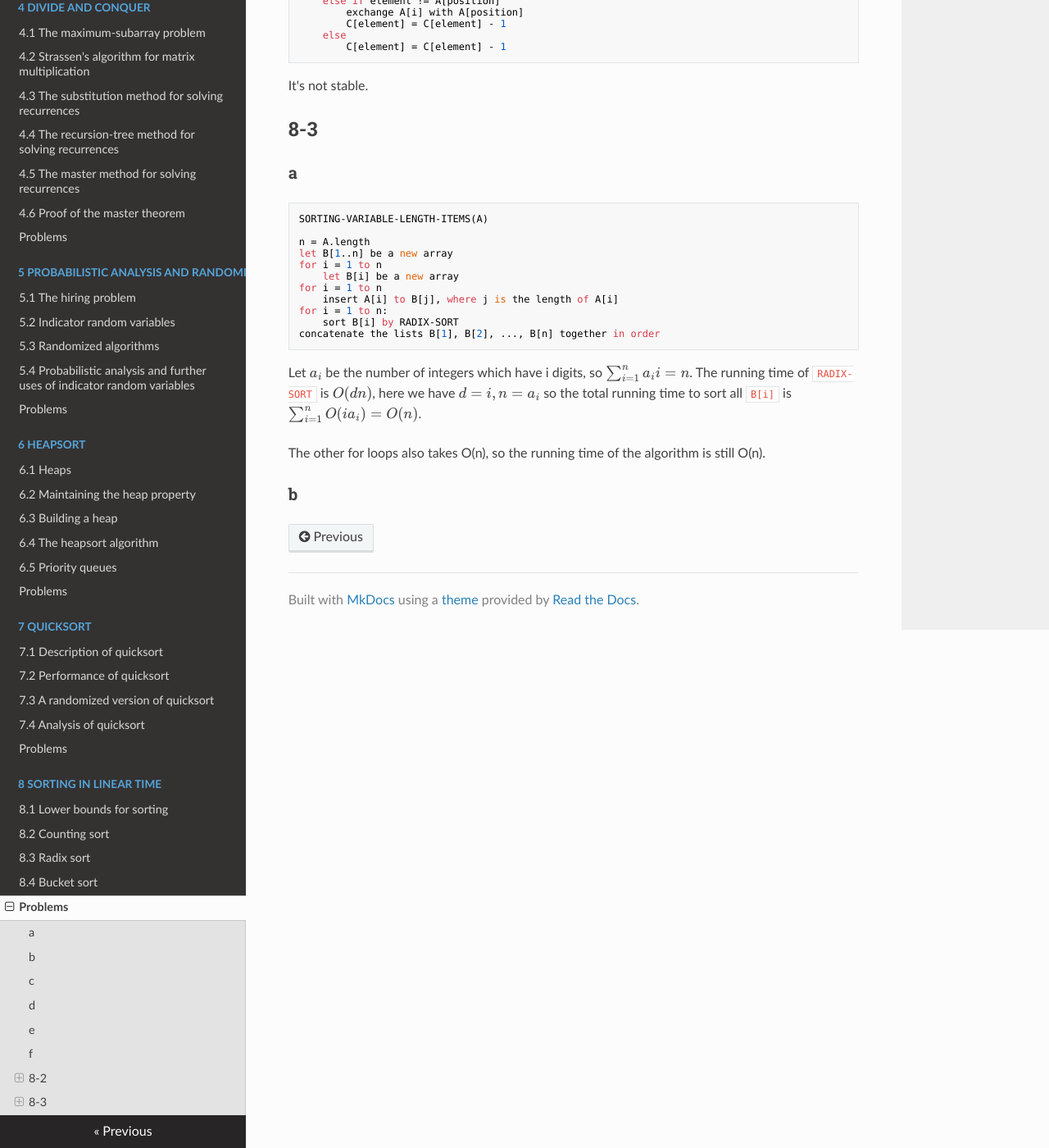
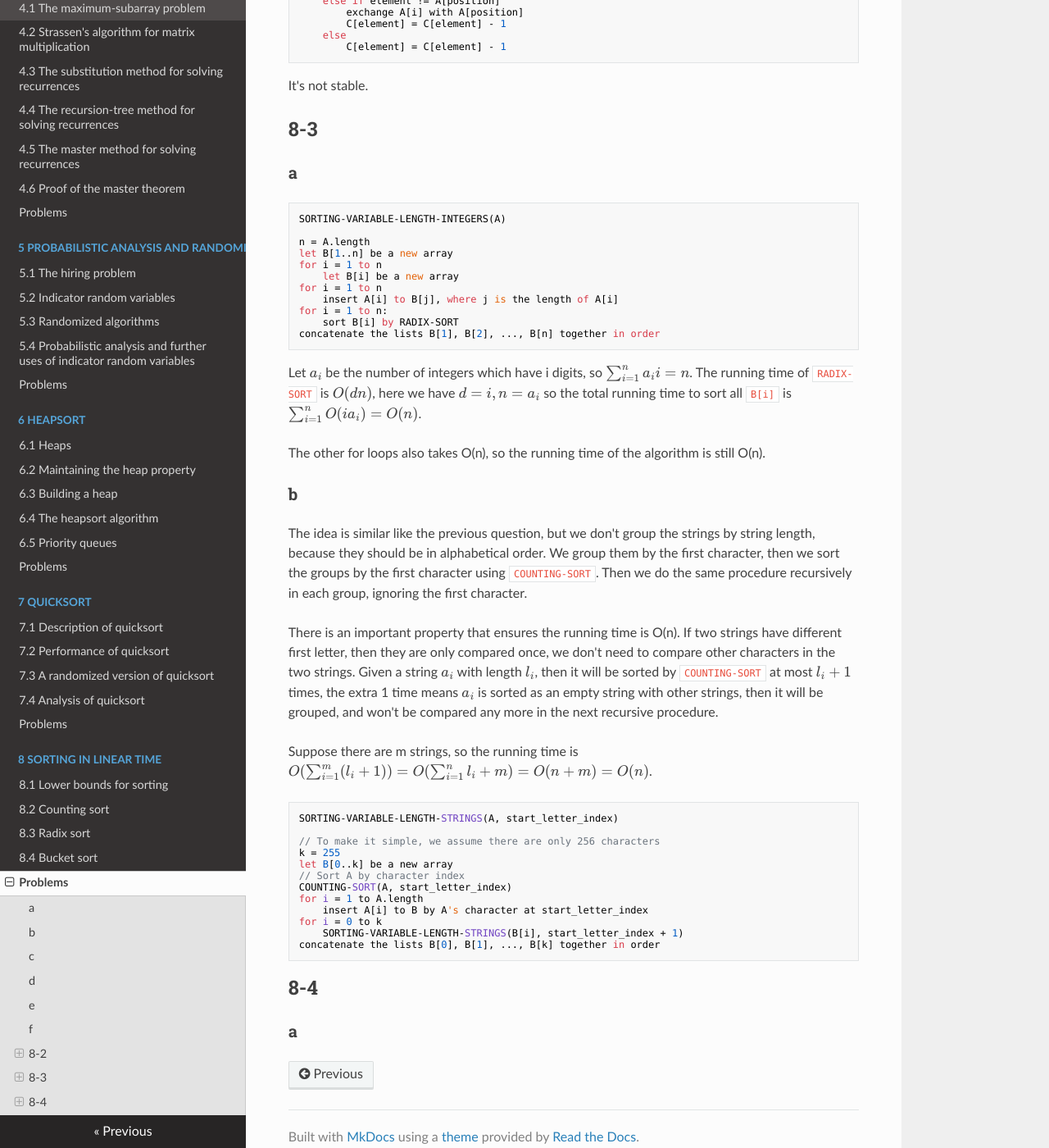
Before and after one commit to Frederick-S/Introduction-to-Algorithms-Notes, an MkDocs documentation site: the page built from docs/8-Sorting-in-Linear-Time/Problems.md, in a window 1280 px wide and 1400 px high, scrolled down 2604 px. Shown: the whole window at 82% size. Built offline with MkDocs 1.6.1, drawn with Linux system fonts in a browser that asks for light colours; nearby versions of some CDN libraries; formulas are drawn with MathJax 3; old or Windows-style settings are respelled for this version of MkDocs.

Commit message:
Update problem 8-4

````diff
--- a/docs/8-Sorting-in-Linear-Time/Problems.md
+++ b/docs/8-Sorting-in-Linear-Time/Problems.md
@@ -108,7 +108,7 @@ It's not stable.
 ## 8-3
 ### a
 ```
-SORTING-VARIABLE-LENGTH-ITEMS(A)
+SORTING-VARIABLE-LENGTH-INTEGERS(A)
 
 n = A.length
 let B[1..n] be a new array
@@ -126,3 +126,26 @@ Let $a_i$ be the number of integers which have i digits, so $\sum_{i = 1}^n{a_ii
 The other for loops also takes O(n), so the running time of the algorithm is still O(n).
 
 ### b
+The idea is similar like the previous question, but we don't group the strings by string length, because they should be in alphabetical order. We group them by the first character, then we sort the groups by the first character using `COUNTING-SORT`. Then we do the same procedure recursively in each group, ignoring the first character.
+
+There is an important property that ensures the running time is O(n). If two strings have different first letter, then they are only compared once, we don't need to compare other characters in the two strings. Given a string $a_i$ with length $l_i$, then it will be sorted by `COUNTING-SORT` at most $l_i + 1$ times, the extra 1 time means $a_i$ is sorted as an empty string with other strings, then it will be grouped, and won't be compared any more in the next recursive procedure.
+
+Suppose there are m strings, so the running time is $O(\sum_{i = 1}^m (l_i + 1)) = O(\sum_{i = 1}^n l_i + m) = O(n + m) = O(n)$.
+
+```
+SORTING-VARIABLE-LENGTH-STRINGS(A, start_letter_index)
+
+// To make it simple, we assume there are only 256 characters
+k = 255
+let B[0..k] be a new array
+// Sort A by character index
+COUNTING-SORT(A, start_letter_index)
+for i = 1 to A.length
+    insert A[i] to B by A's character at start_letter_index
+for i = 0 to k
+    SORTING-VARIABLE-LENGTH-STRINGS(B[i], start_letter_index + 1)
+concatenate the lists B[0], B[1], ..., B[k] together in order
+```
+
+## 8-4
+### a
````
